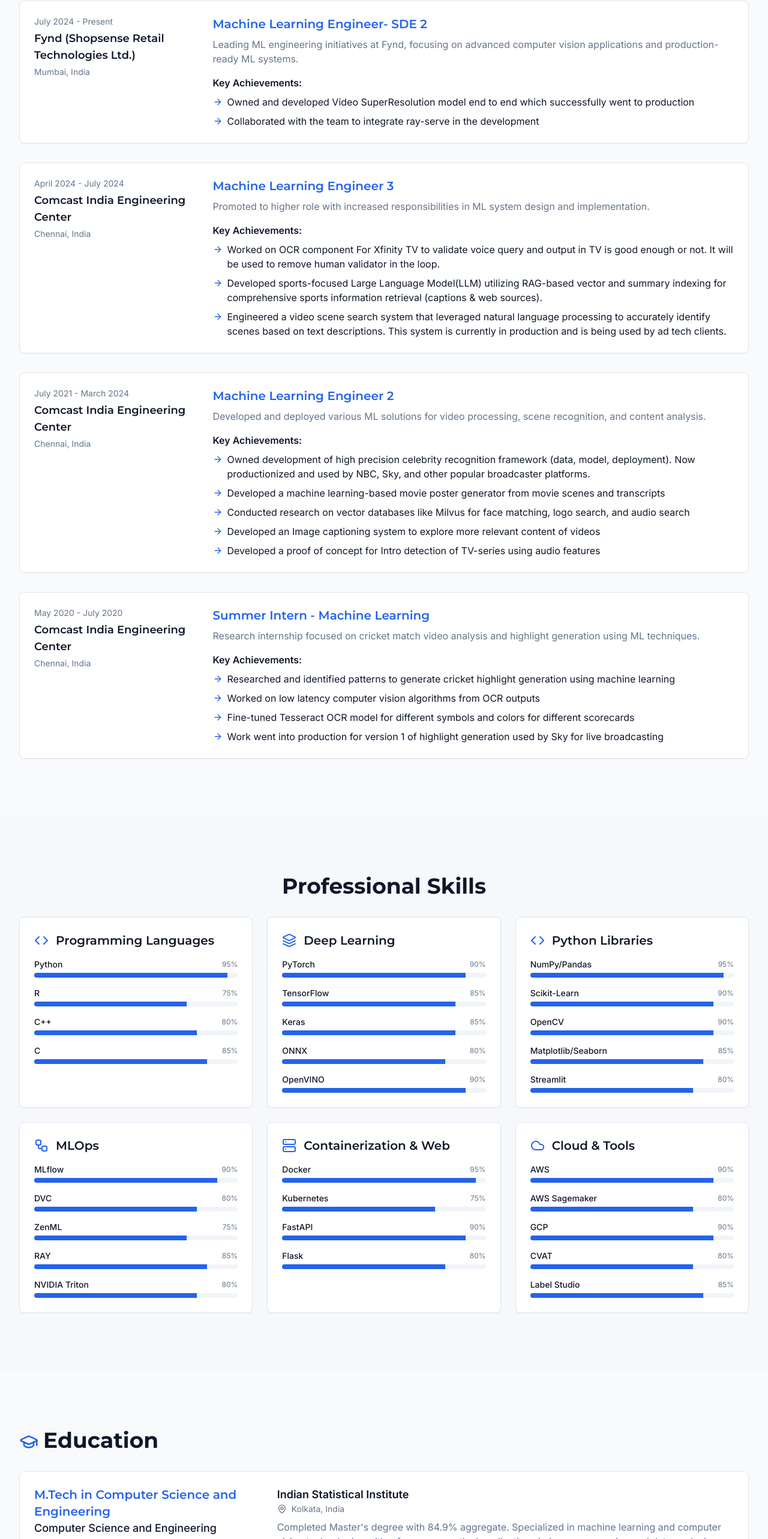
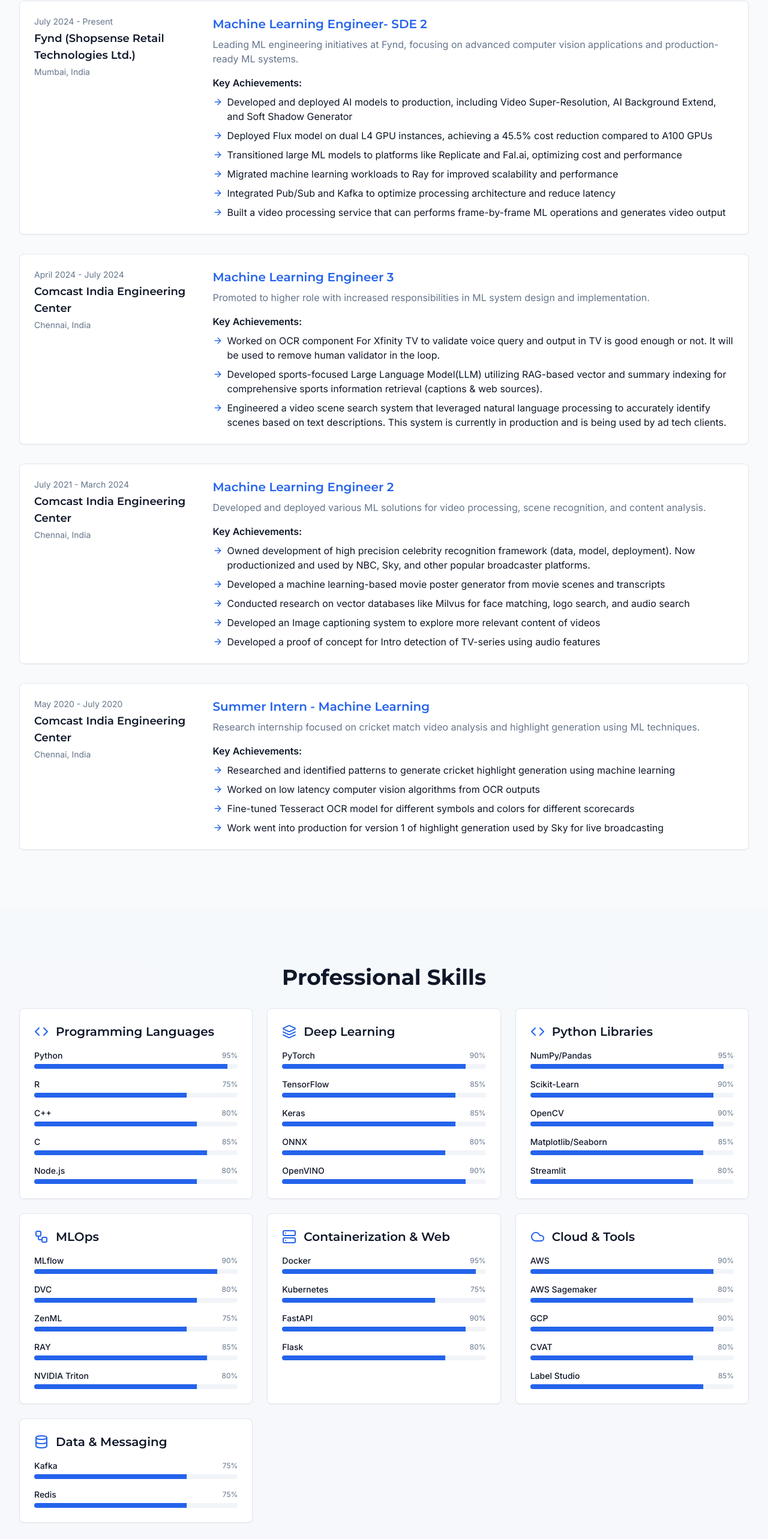
Before and after one commit to akhilagrawal14/portfolio-featured-space, a React (Vite) app: page / in a window 1280 px wide. Shown: the part 1441-4007 px from the top of the page at 60% size. Built offline with nearby package versions, Linux system fonts and the light colour scheme.

Commit message:
Update experience and skills
Updates the experience section with new points for the current job at FYND. Also, adds Node.js, Kafka, and Redis to the skills section.

```diff
--- a/src/components/Experience.tsx
+++ b/src/components/Experience.tsx
@@ -11,8 +11,12 @@ const experiences = [
     location: "Mumbai, India",
     description: "Leading ML engineering initiatives at Fynd, focusing on advanced computer vision applications and production-ready ML systems.",
     achievements: [
-      "Owned and developed Video SuperResolution model end to end which successfully went to production",
-      "Collaborated with the team to integrate ray-serve in the development"
+      "Developed and deployed AI models to production, including Video Super-Resolution, AI Background Extend, and Soft Shadow Generator",
+      "Deployed Flux model on dual L4 GPU instances, achieving a 45.5% cost reduction compared to A100 GPUs",
+      "Transitioned large ML models to platforms like Replicate and Fal.ai, optimizing cost and performance",
+      "Migrated machine learning workloads to Ray for improved scalability and performance",
+      "Integrated Pub/Sub and Kafka to optimize processing architecture and reduce latency",
+      "Built a video processing service that can performs frame-by-frame ML operations and generates video output"
     ]
   },
   {
--- a/src/components/Skills.tsx
+++ b/src/components/Skills.tsx
@@ -22,6 +22,7 @@ const skillCategories: SkillCategory[] = [
       { name: "R", level: 75 },
       { name: "C++", level: 80 },
       { name: "C", level: 85 },
+      { name: "Node.js", level: 80 },
     ]
   },
   {
@@ -78,6 +79,14 @@ const skillCategories: SkillCategory[] = [
       { name: "Label Studio", level: 85 },
     ]
   },
+  {
+    name: "Data & Messaging",
+    icon: <Database className="text-primary" size={24} />,
+    skills: [
+      { name: "Kafka", level: 75 },
+      { name: "Redis", level: 75 },
+    ]
+  },
 ];
 
 const Skills = () => {
```
